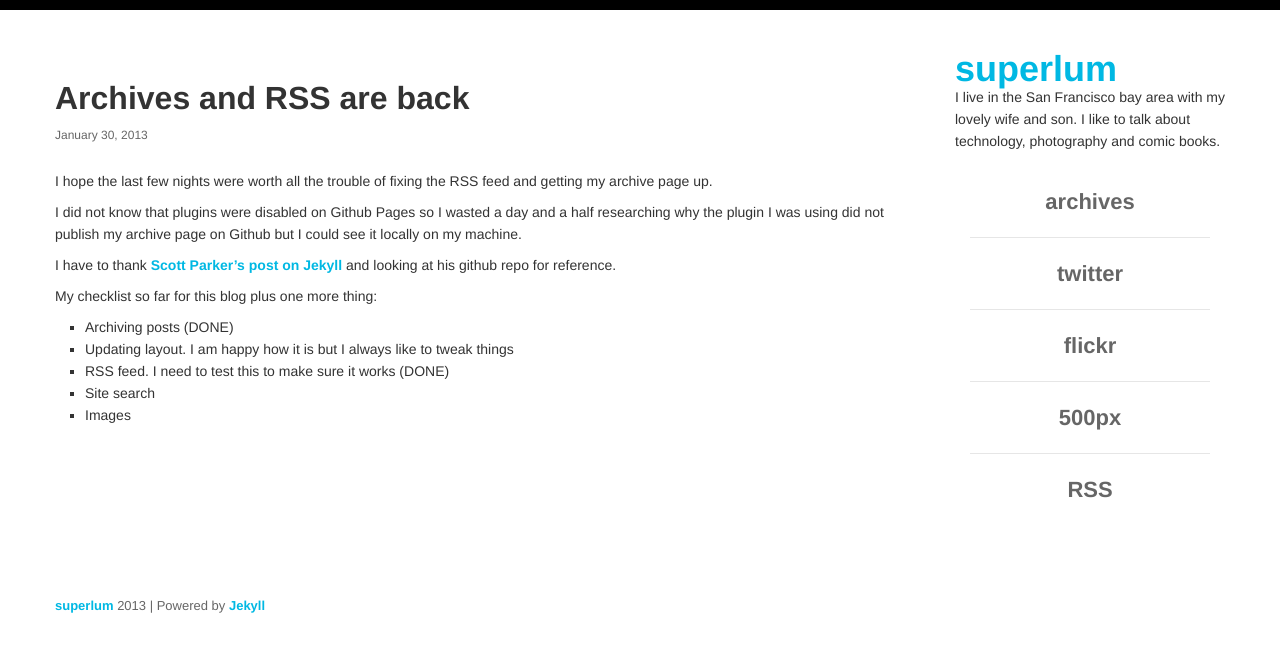
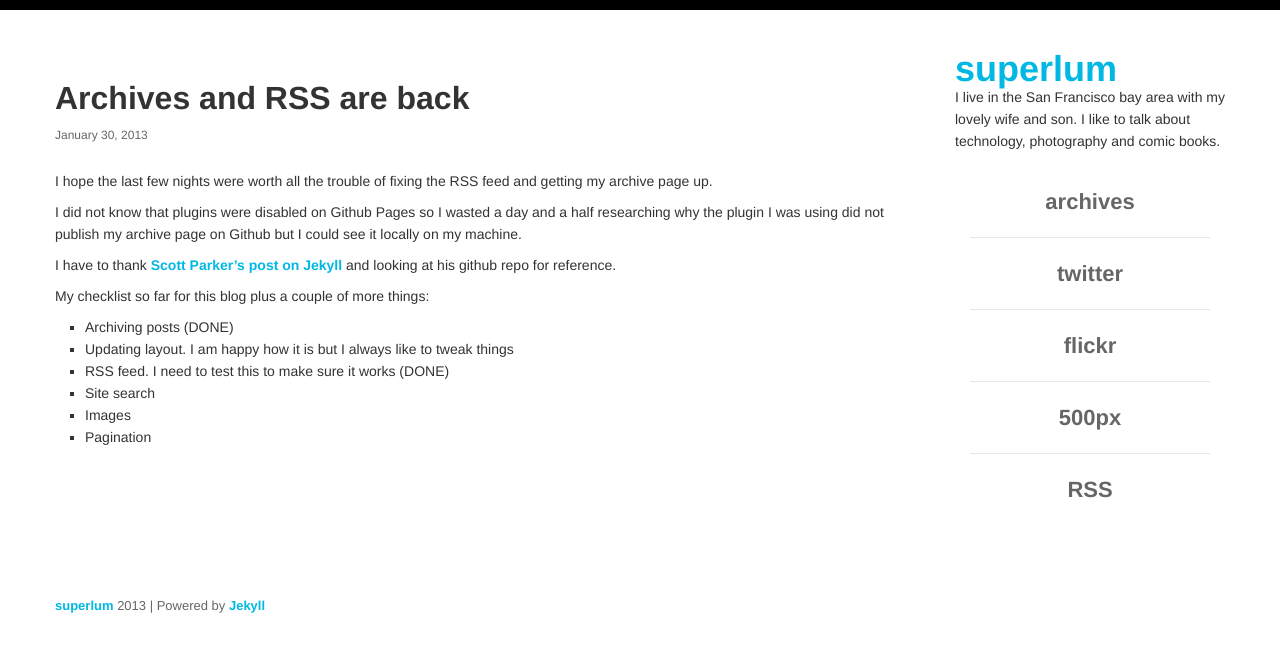
Before and after one commit to superlum/superlum.github.com, a Jekyll site: the page built from _posts/2013-1-30-archives-back.md, in a window 1280 px wide. Shown: the top 652 px of the page. Built offline with Jekyll 4.4.1, drawn with Linux system fonts in a browser that asks for light colours; nearby versions of some CDN libraries.

Commit message:
post - archives update

```diff
--- a/_posts/2013-1-30-archives-back.md
+++ b/_posts/2013-1-30-archives-back.md
@@ -9,9 +9,10 @@ I did not know that plugins were disabled on Github Pages so I wasted a day and
 
 I have to thank [Scott Parker's post on Jekyll](http://spparker.com/posts/2011-04-26-keeping-jekyll-classy) and looking at his github repo for reference.
 
-My checklist so far for this blog plus one more thing:
+My checklist so far for this blog plus a couple of more things:
 - Archiving posts (DONE)
 - Updating layout. I am happy how it is but I always like to tweak things
 - RSS feed. I need to test this to make sure it works (DONE)
 - Site search
 - Images
+- Pagination
```
